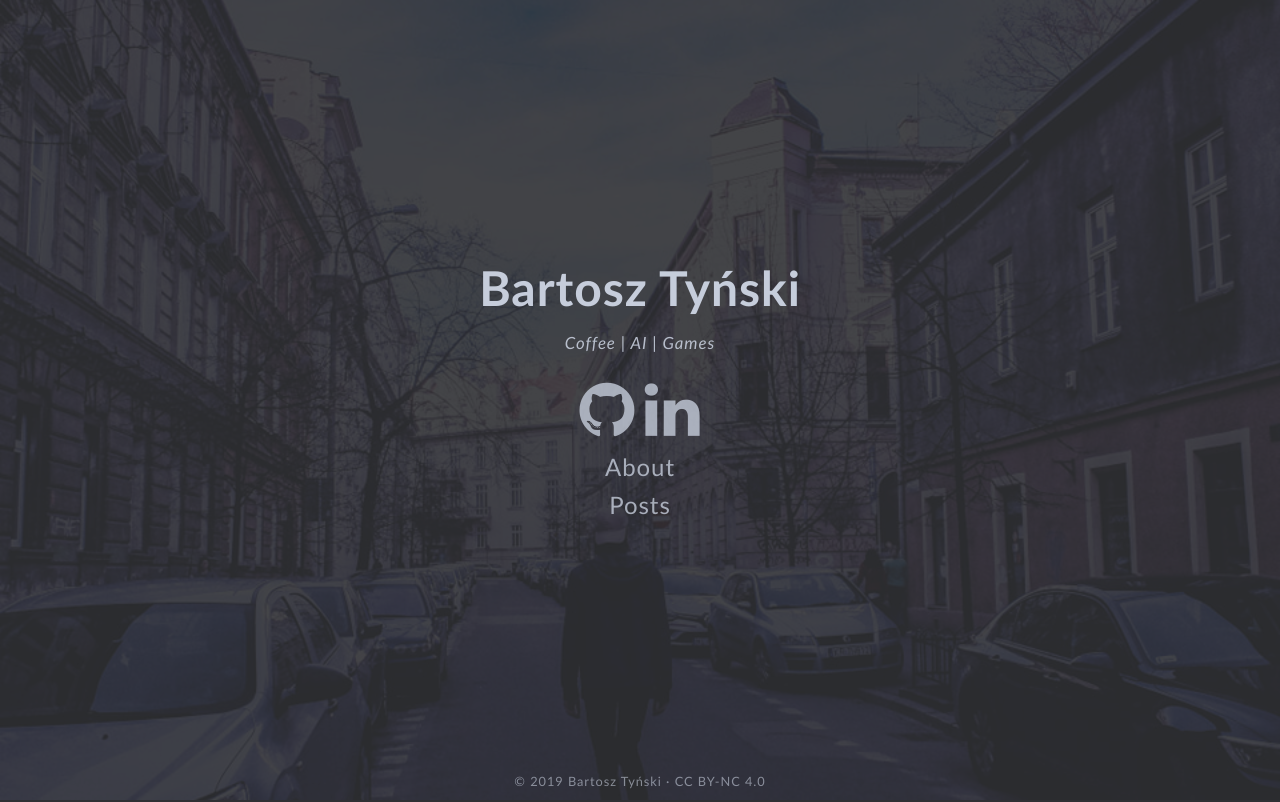
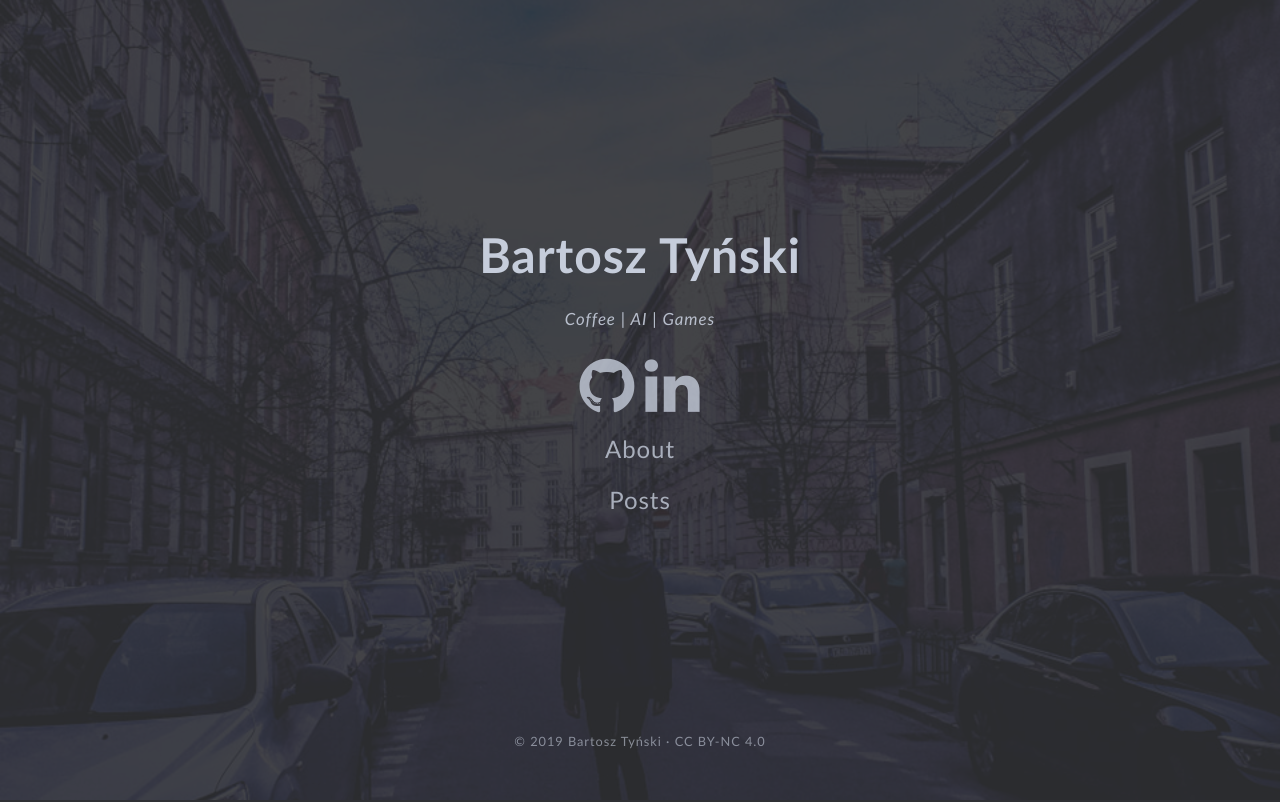
Before and after one commit to tynski/mywebsite, a plain HTML site: page index.html in a window 1280 px wide. Drawn offline with Linux system fonts and the light colour scheme.

Commit message:
layout finished

```diff
--- a/css/style.css
+++ b/css/style.css
@@ -1,6 +1,5 @@
 html{
 	background: #2f3034;
-	line-height: 1.6em;
 	letter-spacing: .06em;
 	scroll-behavior: smooth;
 	caret-color: transparent;
@@ -48,9 +47,10 @@ a:hover{
 	align-items: center;
 	justify-content: center;
 	margin: auto;
-	height: 95vh;
+	height: 90vh;
 	flex-wrap: wrap;
 	font-size: 1.5em;
+	line-height: 1.6em;
 }
 
 #home:hover{
@@ -59,6 +59,7 @@ a:hover{
 
 #home-title{
 	text-align: center;
+	line-height: 1.8em;
 }
 
 #home-subtitle{
```
